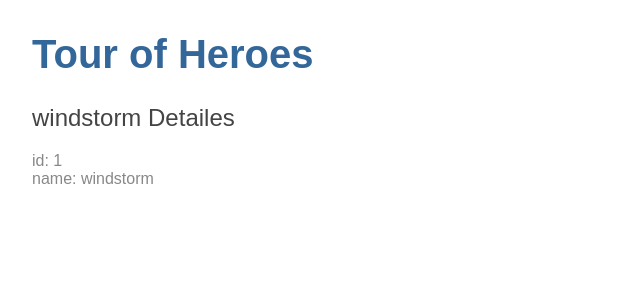
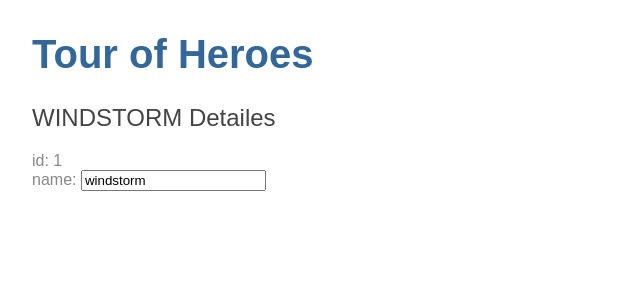
Before and after one commit to RavivGuy/TourOfHeroes, an Angular app in the folder angular-tour-of-heroes/: page / in a window 1280 px wide. Shown: the top 300 px of the page, without its empty margins (0-640 px from the left). Built offline with nearby package versions, Linux system fonts and the light colour scheme.

Commit message:
Hero Editor

```diff
--- a/angular-tour-of-heroes/src/app/app.module.ts
+++ b/angular-tour-of-heroes/src/app/app.module.ts
@@ -1,4 +1,5 @@
 import { BrowserModule } from '@angular/platform-browser';
+import { FormsModule } from '@angular/forms'; // <-- NgModel lives here
 import { NgModule } from '@angular/core';
 
 import { AppComponent } from './app.component';
@@ -10,7 +11,8 @@
     HeroesComponent
   ],
   imports: [
-    BrowserModule
+    BrowserModule,
+    FormsModule
   ],
   providers: [],
   bootstrap: [AppComponent]
--- a/angular-tour-of-heroes/src/app/heroes/heroes.component.html
+++ b/angular-tour-of-heroes/src/app/heroes/heroes.component.html
@@ -1,3 +1,8 @@
-<h2>{{hero.name}} Detailes</h2>
+<h2>{{hero.name | uppercase}} Detailes</h2>
 <div><span>id: </span>{{hero.id}}</div>
-<div><span>name: </span>{{hero.name}}</div>
+
+<div>
+    <label>name:
+      <input [(ngModel)]="hero.name" placeholder="name">
+    </label>
+</div>
```
